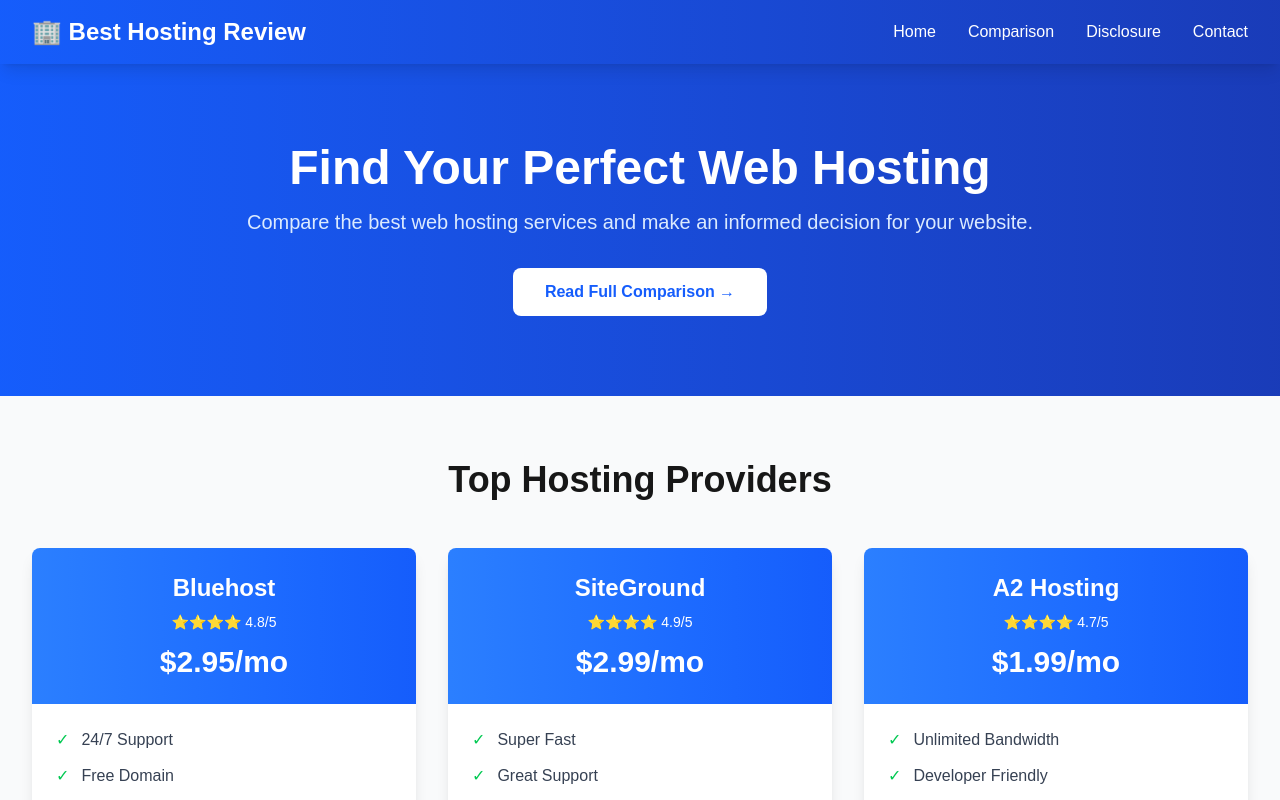
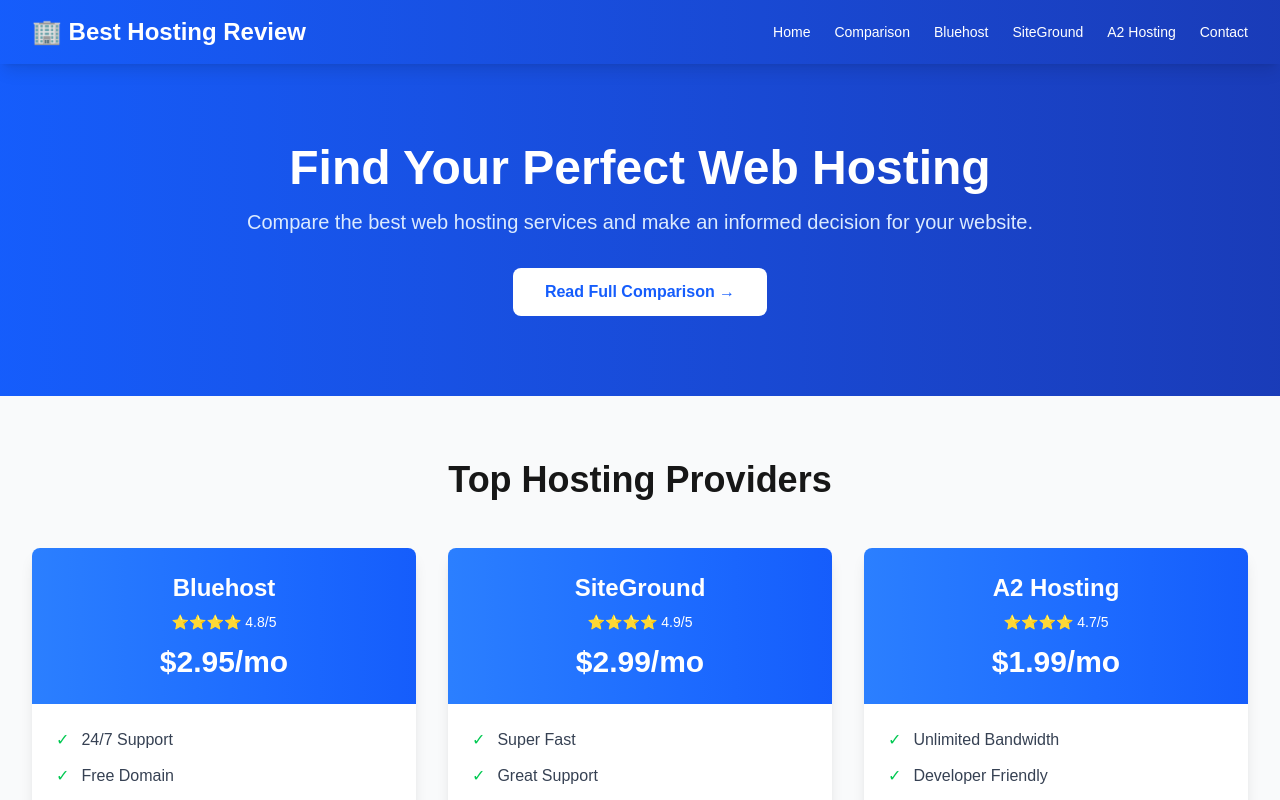
Before and after one commit to iambhagat92/hosting_insights, a Next.js app: page / in a window 1280 px wide. Shown: the top 800 px of the page. Built offline with nearby package versions, Linux system fonts and the light colour scheme.

Commit message:
Add individual review links to navigation menu

```diff
--- a/components/Header.tsx
+++ b/components/Header.tsx
@@ -15,15 +15,21 @@
           </Link>
 
           {/* Desktop Navigation */}
-          <nav className="hidden md:flex space-x-8">
+          <nav className="hidden md:flex space-x-6 text-sm">
             <Link href="/" className="hover:text-blue-200 transition">
               Home
             </Link>
             <Link href="/blog/hosting-comparison" className="hover:text-blue-200 transition">
               Comparison
             </Link>
-            <Link href="/affiliate-disclosure" className="hover:text-blue-200 transition">
-              Disclosure
+            <Link href="/blog/bluehost-review" className="hover:text-blue-200 transition">
+              Bluehost
+            </Link>
+            <Link href="/blog/siteground-review" className="hover:text-blue-200 transition">
+              SiteGround
+            </Link>
+            <Link href="/blog/a2-hosting-review" className="hover:text-blue-200 transition">
+              A2 Hosting
             </Link>
             <Link href="/contact" className="hover:text-blue-200 transition">
               Contact
@@ -60,8 +66,14 @@
             <Link href="/blog/hosting-comparison" className="block hover:text-blue-200 py-2">
               Comparison
             </Link>
-            <Link href="/affiliate-disclosure" className="block hover:text-blue-200 py-2">
-              Disclosure
+            <Link href="/blog/bluehost-review" className="block hover:text-blue-200 py-2">
+              Bluehost Review
+            </Link>
+            <Link href="/blog/siteground-review" className="block hover:text-blue-200 py-2">
+              SiteGround Review
+            </Link>
+            <Link href="/blog/a2-hosting-review" className="block hover:text-blue-200 py-2">
+              A2 Hosting Review
             </Link>
             <Link href="/contact" className="block hover:text-blue-200 py-2">
               Contact
```
